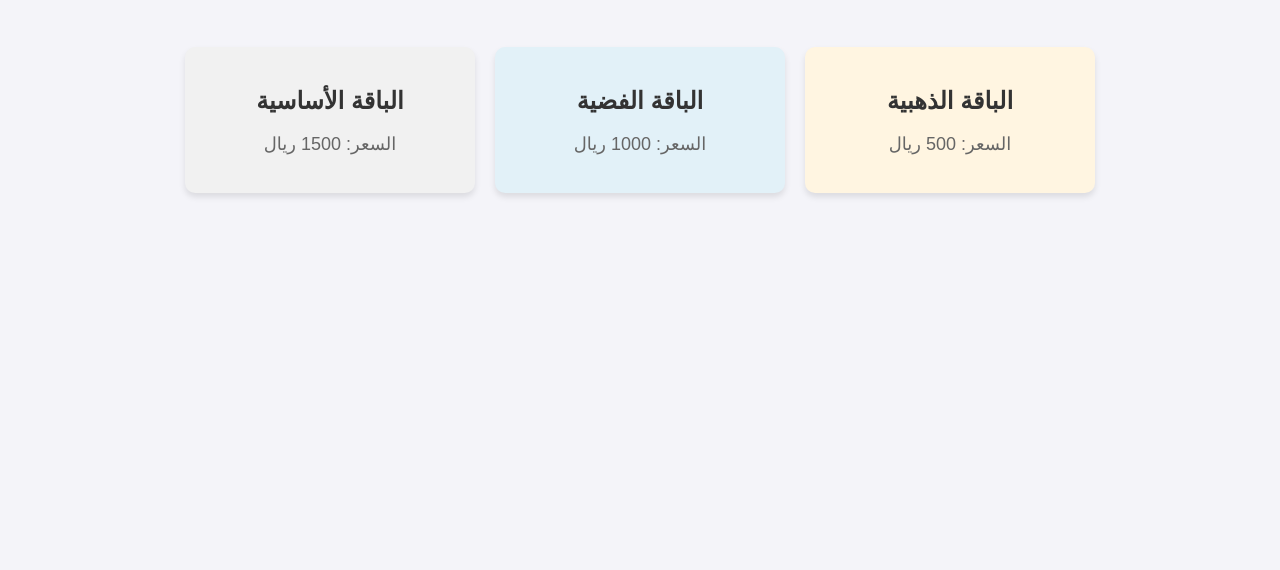
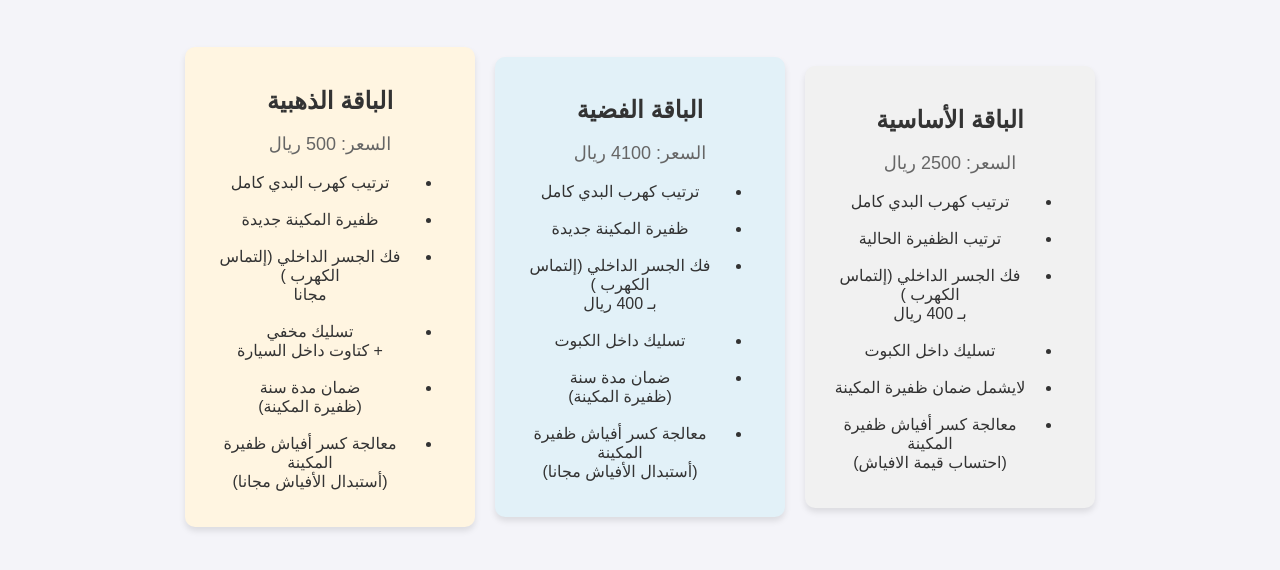
Before and after one commit to ahmed3QS/bookingwep, a website: page index.html in a window 1280 px wide. Shown: the part 78-648 px from the top of the page. Drawn offline with Linux system fonts and the light colour scheme.

Commit message:
Update project

```diff
--- a/index.html
+++ b/index.html
@@ -1,5 +1,5 @@
 <!DOCTYPE html>
-<html lang="ar">
+<html lang="ar" dir="rtl">
 <head>
   <meta charset="UTF-8">
   <meta name="viewport" content="width=device-width, initial-scale=1.0">
@@ -76,15 +76,98 @@
   <div class="packages">
     <div class="package" onclick="selectPackage('أساسية', 1500)">
       <h2>الباقة الأساسية</h2>
-      <p>السعر: 1500 ريال</p>
+      <p>السعر: 2500 ريال</p>
+      <ul>
+        <li>
+          ترتيب كهرب البدي كامل
+        </li>
+        <br>
+        <li>
+          ترتيب الظفيرة الحالية
+        </li>
+        <br>
+        <li>
+          فك الجسر الداخلي (إلتماس الكهرب ) <br> بـ 400 ريال
+        </li>
+        <br>
+        <li>
+          تسليك داخل الكبوت
+        </li>
+        <br>
+        <li>
+          لايشمل ضمان ظفيرة المكينة
+        </li>
+        <br>
+        <li>
+          معالجة كسر أفياش ظفيرة المكينة <br> (احتساب قيمة الافياش)
+        </li>
+      </ul>
+
     </div>
     <div class="package" onclick="selectPackage('فضية', 1000)">
       <h2>الباقة الفضية</h2>
-      <p>السعر: 1000 ريال</p>
+      <p>السعر: 4100 ريال</p>
+      <ul>
+        <li>
+          ترتيب كهرب البدي كامل
+        </li>
+        <br>
+        <li>
+          ظفيرة المكينة جديدة
+        </li>
+        <br>
+        <li>
+          فك الجسر الداخلي (إلتماس الكهرب ) <br> بـ 400 ريال
+        </li>
+        <br>
+        <li>
+          تسليك داخل الكبوت
+        </li>
+        <br>
+        <li>
+           ضمان مدة سنة<br> (ظفيرة المكينة)
+        </li>
+        <br>
+        <li>
+          معالجة كسر أفياش ظفيرة المكينة
+          <br>
+          (أستبدال الأفياش مجانا)
+        </li>
+      </ul>
+
     </div>
     <div class="package" onclick="selectPackage('ذهبية', 500)">
       <h2>الباقة الذهبية</h2>
       <p>السعر: 500 ريال</p>
+      <ul>
+        <li>
+          ترتيب كهرب البدي كامل
+        </li>
+        <br>
+        <li>
+          ظفيرة المكينة جديدة
+        </li>
+        <br>
+        <li>
+          فك الجسر الداخلي (إلتماس الكهرب ) <br> مجانا
+        </li>
+        <br>
+        <li>
+تسليك مخفي <br> + كتاوت داخل السيارة
+        </li>
+        <br>
+        <li>
+           ضمان مدة سنة<br> (ظفيرة المكينة)
+        </li>
+        <br>
+        <li>
+          معالجة كسر أفياش ظفيرة المكينة
+          <br>
+          (أستبدال الأفياش مجانا)
+        </li>
+      </ul>
+
+
     </div>
   </div>
 
```
Also changed, not shown: 1 other file.
